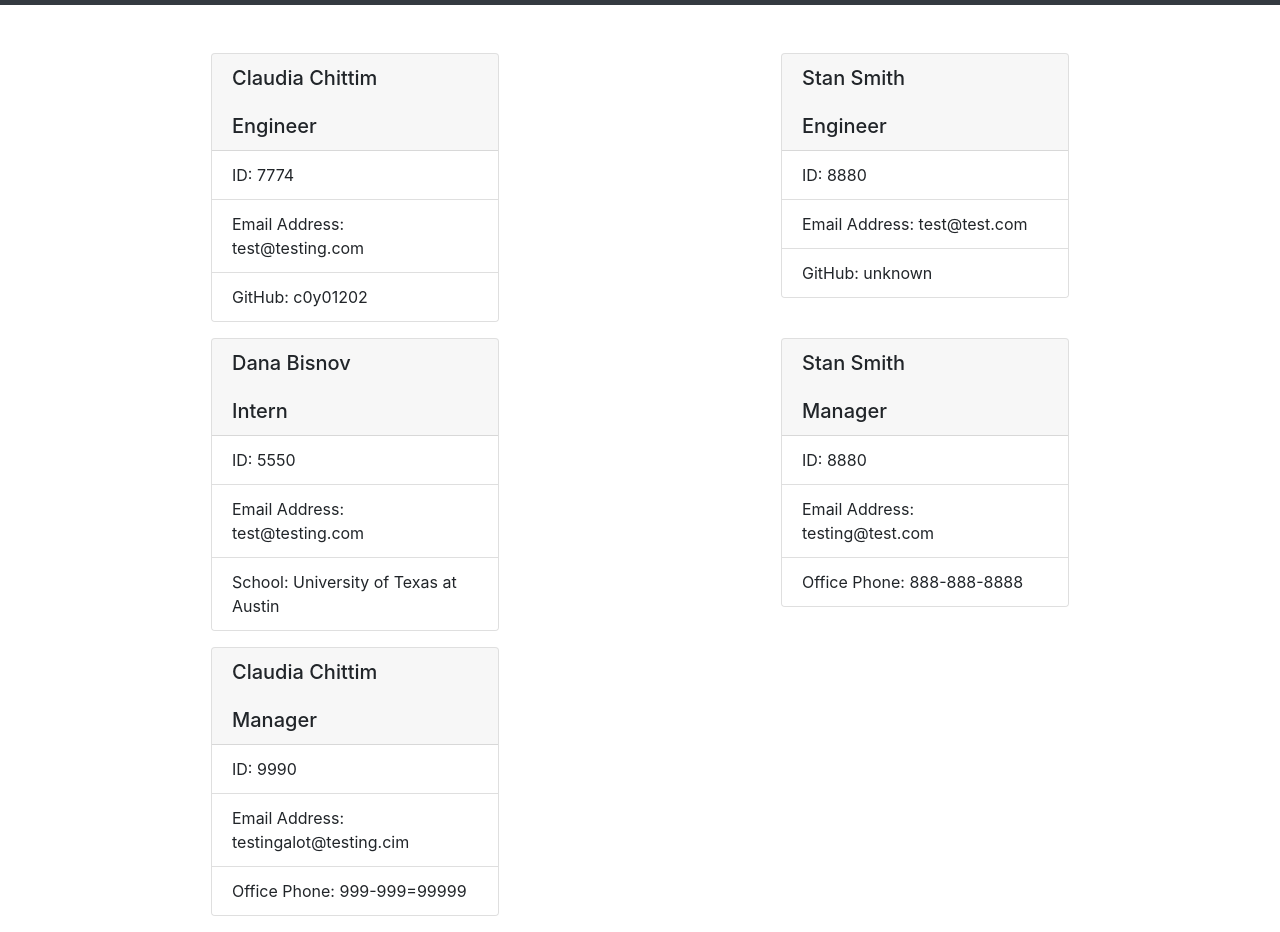
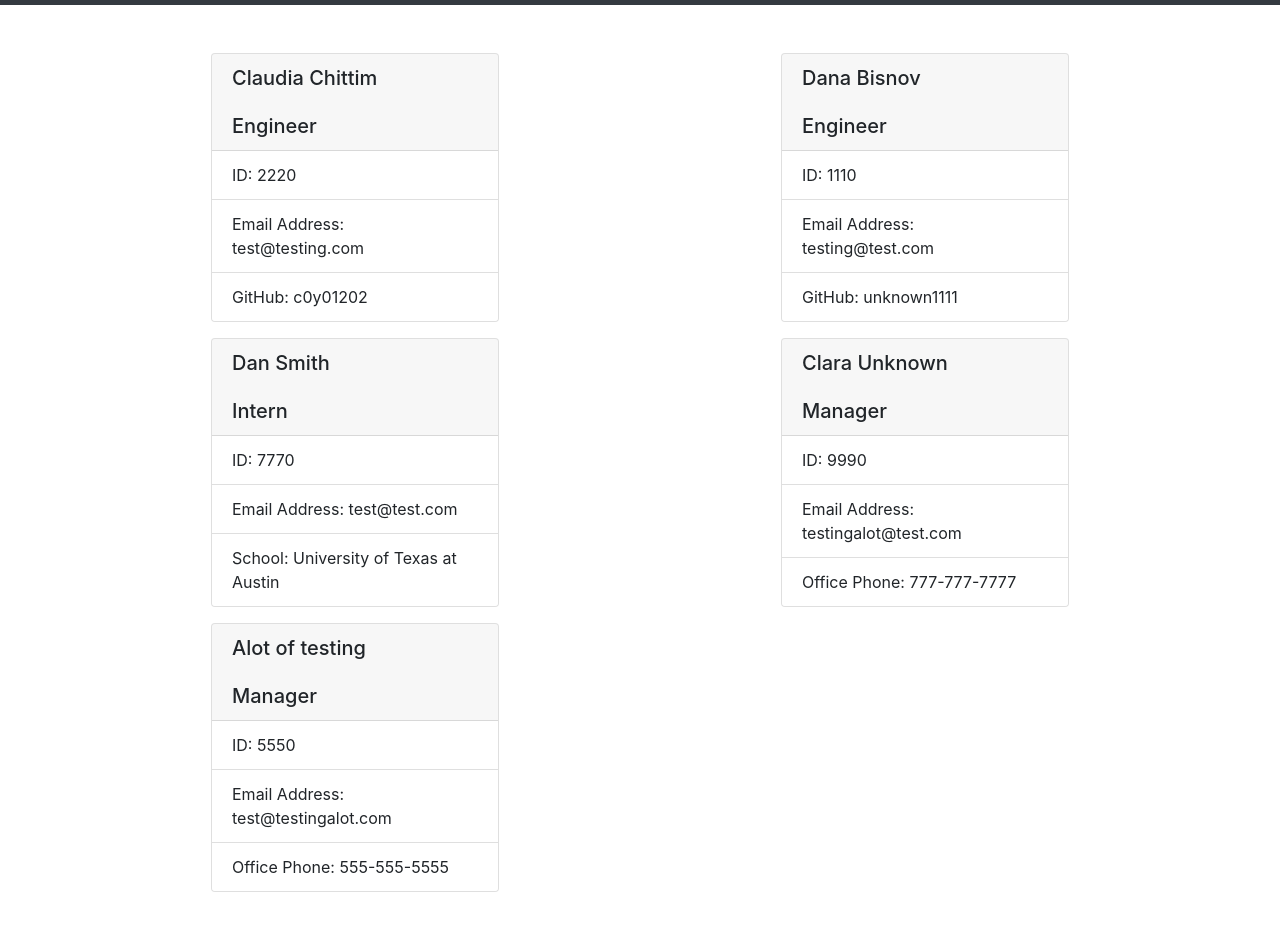
Before and after one commit to c0y01202/Team-Profile-Generator, a website: page output/team.html in a window 1280 px wide. Shown: the part 51-983 px from the top of the page. After the commit the page ends 959 px from the top, so only its background shows below. Drawn offline with nearby package versions, Linux system fonts and the light colour scheme.

```diff
--- a/output/team.html
+++ b/output/team.html
@@ -16,45 +16,45 @@
             <div class="card mx-auto mb-3" style="width: 18rem">
             <h5 class="card-header">Claudia Chittim<br /><br />Engineer</h5>
             <ul class="list-group list-group-flush">
-                <li class="list-group-item">ID: 7774</li>
+                <li class="list-group-item">ID: 2220</li>
                 <li class="list-group-item">Email Address: test@testing.com</li>
                 <li class="list-group-item">GitHub: c0y01202</li>
             </ul>
             </div>
         </div><div class="col-6">
             <div class="card mx-auto mb-3" style="width: 18rem">
-            <h5 class="card-header">Stan Smith<br /><br />Engineer</h5>
+            <h5 class="card-header">Dana Bisnov<br /><br />Engineer</h5>
             <ul class="list-group list-group-flush">
-                <li class="list-group-item">ID: 8880</li>
-                <li class="list-group-item">Email Address: test@test.com</li>
-                <li class="list-group-item">GitHub: unknown</li>
+                <li class="list-group-item">ID: 1110</li>
+                <li class="list-group-item">Email Address: testing@test.com</li>
+                <li class="list-group-item">GitHub: unknown1111</li>
             </ul>
             </div>
         </div><div class="col-6">
             <div class="card mx-auto mb-3" style="width: 18rem">
-            <h5 class="card-header">Dana Bisnov<br /><br />Intern</h5>
+            <h5 class="card-header">Dan Smith<br /><br />Intern</h5>
             <ul class="list-group list-group-flush">
-                <li class="list-group-item">ID: 5550</li>
-                <li class="list-group-item">Email Address: test@testing.com</li>
+                <li class="list-group-item">ID: 7770</li>
+                <li class="list-group-item">Email Address: test@test.com</li>
                 <li class="list-group-item">School: University of Texas at Austin</li>
             </ul>
             </div>
         </div><div class="col-6">
             <div class="card mx-auto mb-3" style="width: 18rem">
-            <h5 class="card-header">Stan Smith<br /><br />Manager</h5>
+            <h5 class="card-header">Clara Unknown<br /><br />Manager</h5>
             <ul class="list-group list-group-flush">
-                <li class="list-group-item">ID: 8880</li>
-                <li class="list-group-item">Email Address: testing@test.com</li>
-                <li class="list-group-item">Office Phone: 888-888-8888</li>
+                <li class="list-group-item">ID: 9990</li>
+                <li class="list-group-item">Email Address: testingalot@test.com</li>
+                <li class="list-group-item">Office Phone: 777-777-7777</li>
             </ul>
             </div>
         </div><div class="col-6">
             <div class="card mx-auto mb-3" style="width: 18rem">
-            <h5 class="card-header">Claudia Chittim<br /><br />Manager</h5>
+            <h5 class="card-header">Alot of testing<br /><br />Manager</h5>
             <ul class="list-group list-group-flush">
-                <li class="list-group-item">ID: 9990</li>
-                <li class="list-group-item">Email Address: testingalot@testing.cim</li>
-                <li class="list-group-item">Office Phone: 999-999=99999</li>
+                <li class="list-group-item">ID: 5550</li>
+                <li class="list-group-item">Email Address: test@testingalot.com</li>
+                <li class="list-group-item">Office Phone: 555-555-5555</li>
             </ul>
             </div>
         </div> </div>
```
Also changed, not shown: README.md.
